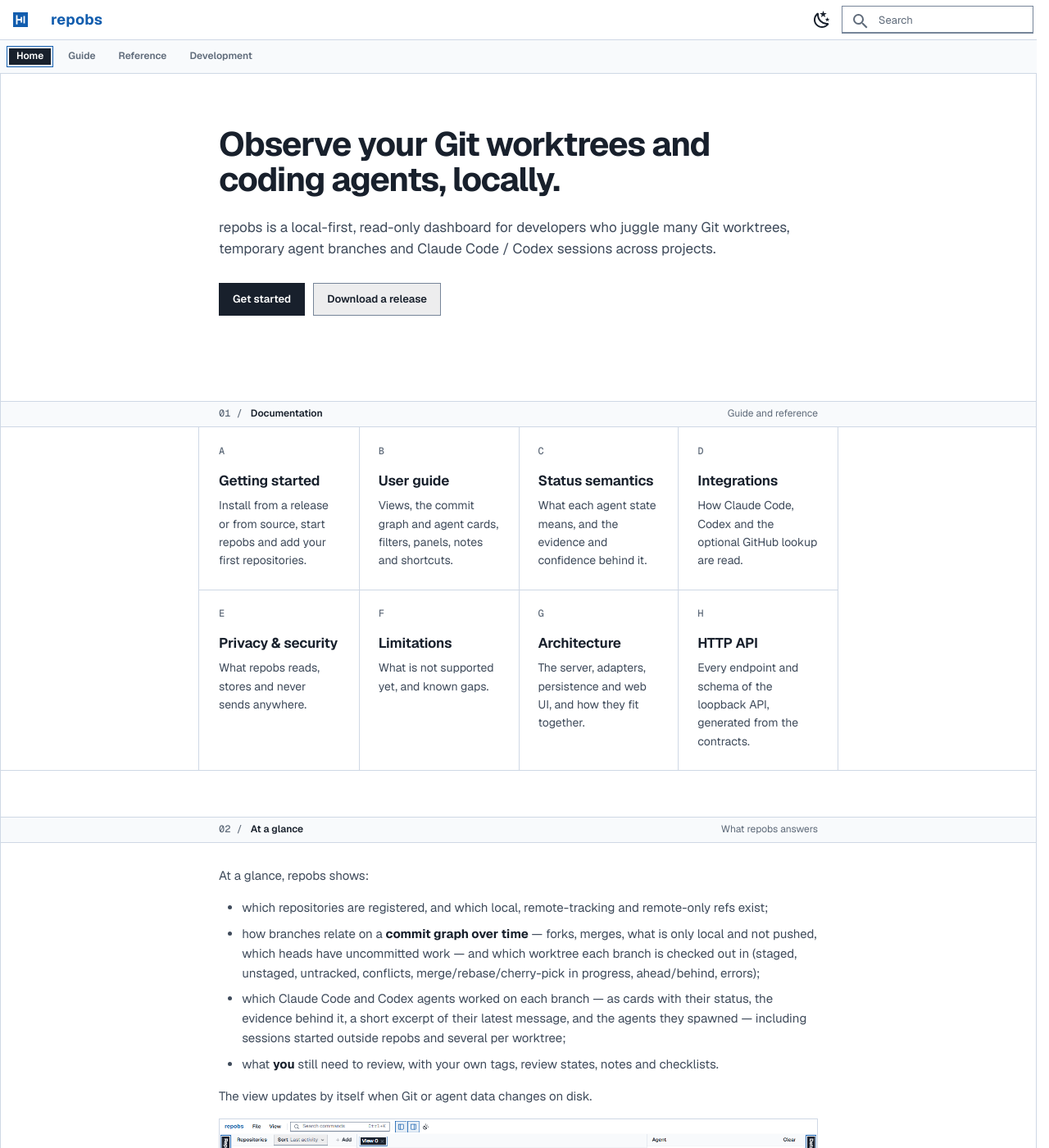
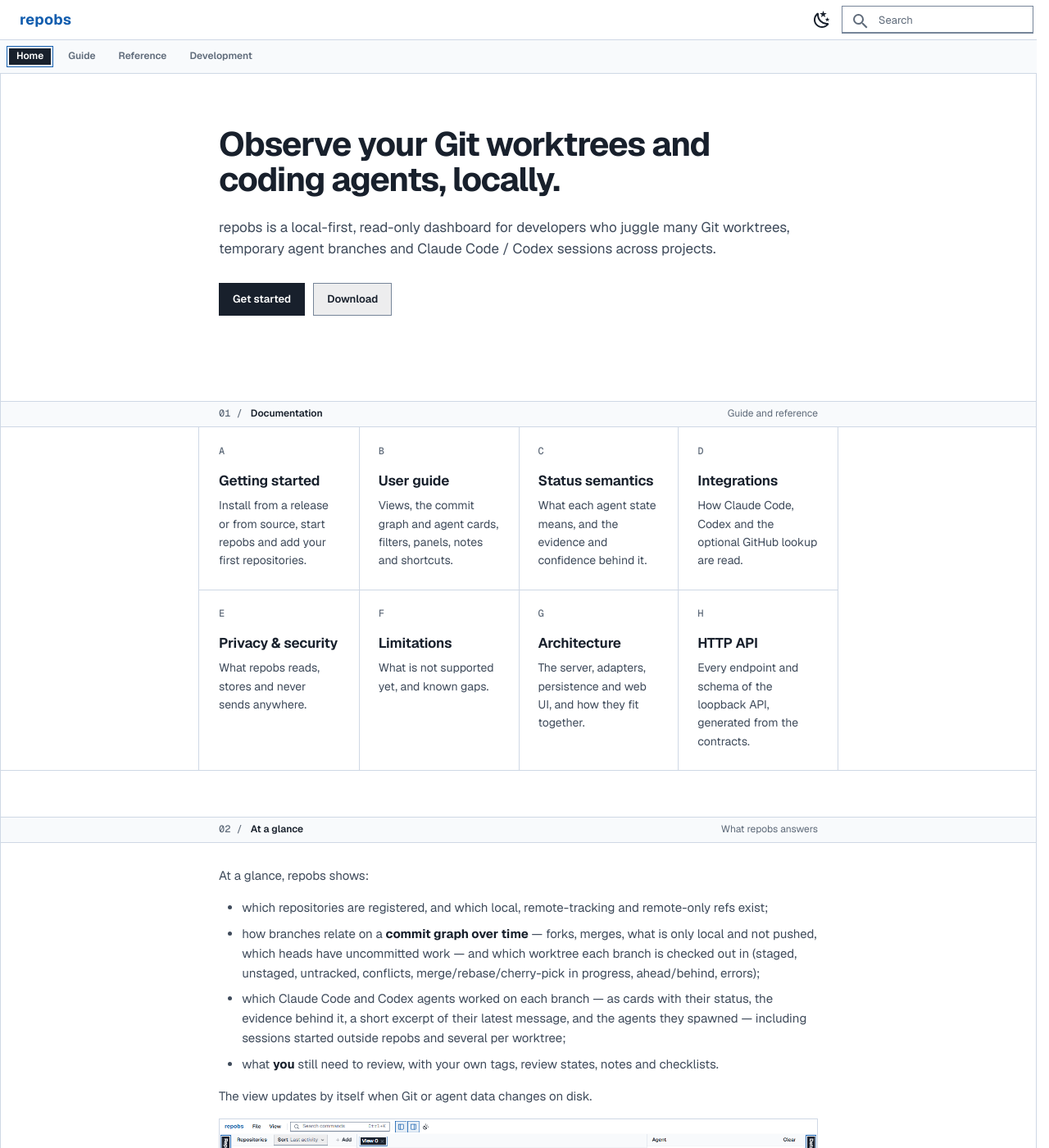
Before and after one commit to Chengxuan-Li/repobs, an MkDocs documentation site: the page built from docs/index.md, in a window 1280 px wide and 1400 px high. Shown: the whole window at 82% size. Built offline with MkDocs 1.6.1 and Material for MkDocs 9.7.7, drawn with Linux system fonts in a browser that asks for light colours.

Commit message:
docs(site): drop the header icon and shorten the download button
The header and phone drawer show only the repobs wordmark; the favicon
stays. The landing button reads Download. Spec 0.1 and 0.7 updated.

```diff
--- a/docs/assets/stylesheets/site.css
+++ b/docs/assets/stylesheets/site.css
@@ -181,14 +181,10 @@ html {
   letter-spacing: 0.02em;
 }
 
-.md-header__button.md-logo {
-  margin: 0.2rem 0.2rem 0.2rem 0.4rem;
-  padding: 0.4rem 0.2rem;
-}
-
-.md-header__button.md-logo img {
-  height: 0.9rem;
-  width: auto;
+/* No mark in the header or the phone drawer: the wordmark stands alone (spec 0.1). */
+.md-header__button.md-logo,
+.md-nav__button.md-logo {
+  display: none;
 }
 
 .md-header__button:not([hidden]):is(:focus, :hover) {
--- a/docs/index.md
+++ b/docs/index.md
@@ -10,7 +10,7 @@ hide:
 
 repobs is a local-first, read-only dashboard for developers who juggle many Git worktrees, temporary agent branches and Claude Code / Codex sessions across projects.
 
-[Get started](getting-started.md){ .md-button .md-button--primary } [Download a release](https://github.com/Chengxuan-Li/repobs/releases){ .md-button }
+[Get started](getting-started.md){ .md-button .md-button--primary } [Download](https://github.com/Chengxuan-Li/repobs/releases){ .md-button }
 
 </div>
 
--- a/mkdocs.yml
+++ b/mkdocs.yml
@@ -15,7 +15,6 @@ theme:
   custom_dir: overrides
   # No font host: docs/assets/stylesheets/fonts.css serves Geist and Geist Mono from the site.
   font: false
-  logo: assets/favicon.svg
   favicon: assets/favicon.svg
   language: en
   features:
```
Also changed, not shown: design/docs-ui-spec.md (+4 -4 lines), docs/development/handoff-status.md (+1 -0 lines).
